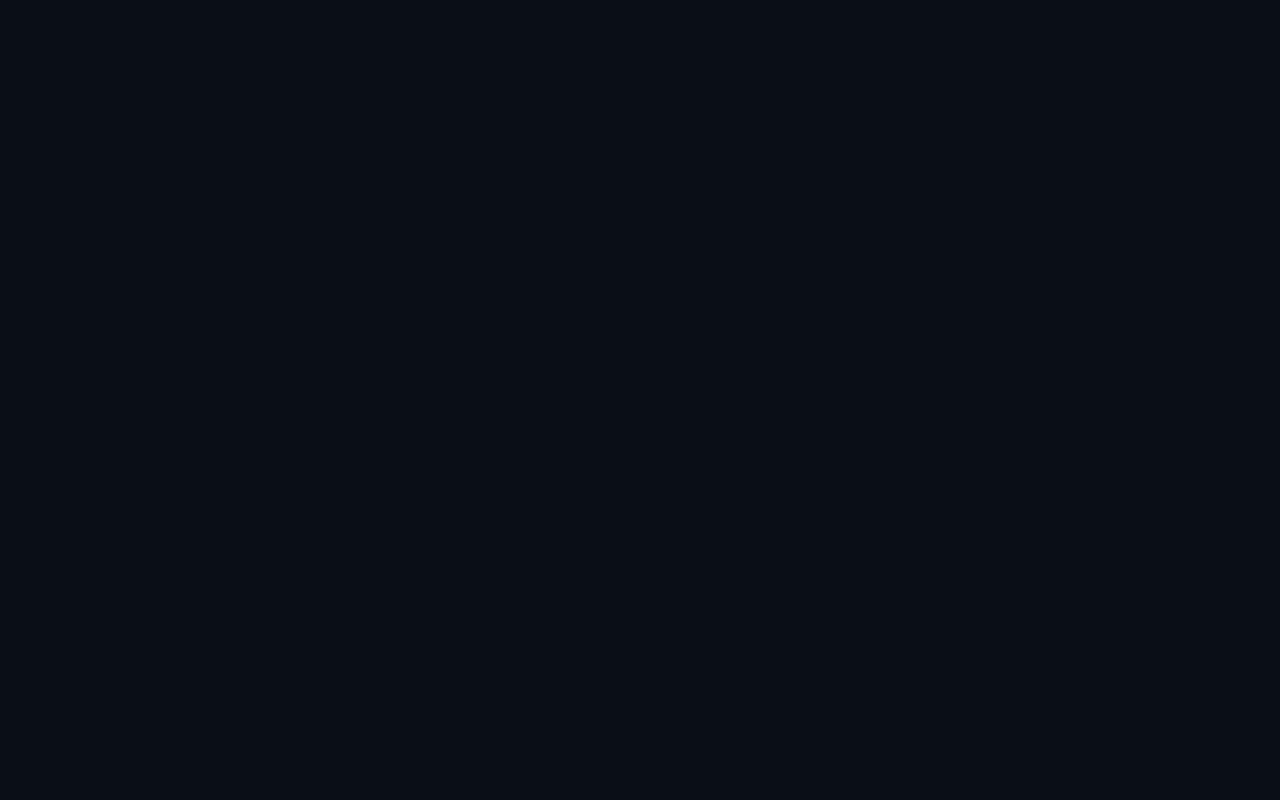
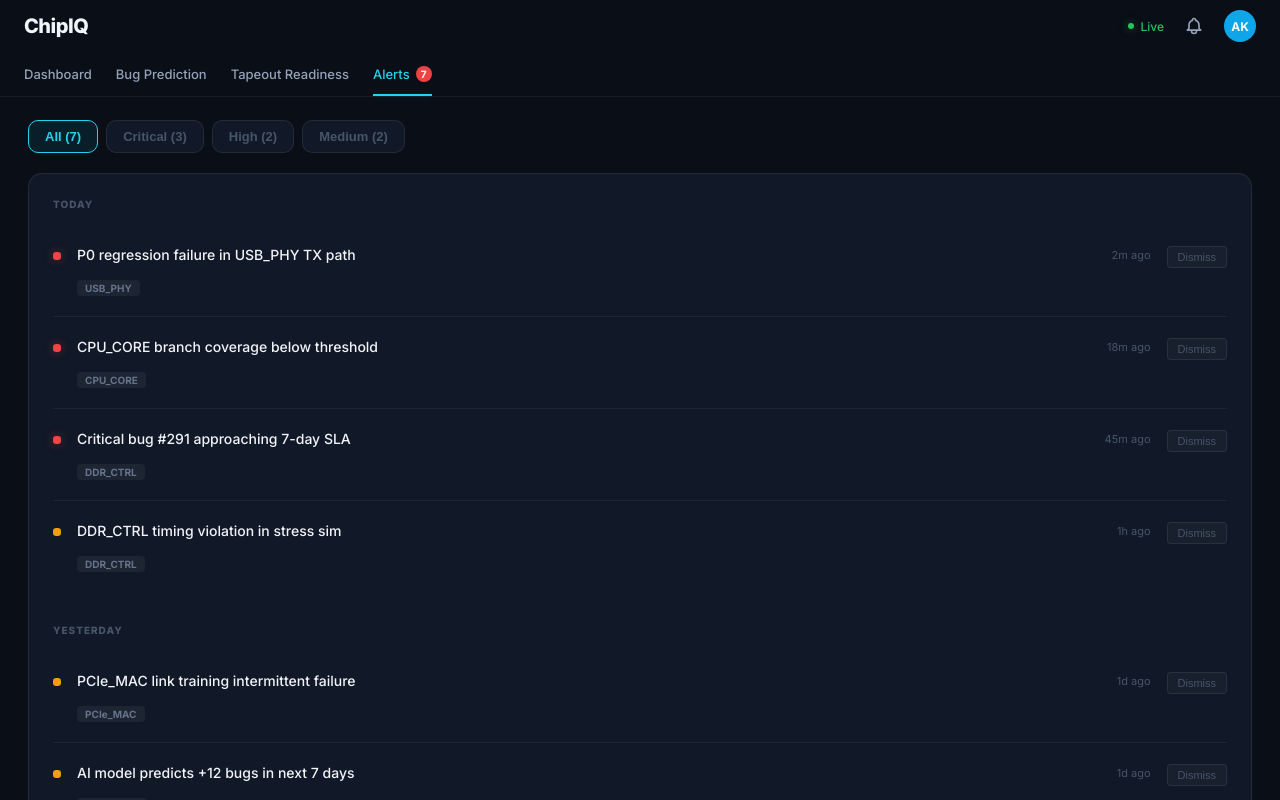
Before and after one commit to charulekha-06/ChipIQ, a React (Vite) app: page /alerts in a window 1280 px wide. Before the commit this address had no page. Built offline with nearby package versions, Linux system fonts and the light colour scheme.

Commit message:
Implement high-fidelity Alerts page with grouping and filters

```diff
--- a/src/App.jsx
+++ b/src/App.jsx
@@ -6,7 +6,7 @@ import BugPrediction from './pages/BugPrediction';
 import ModuleRiskAnalysis from './pages/ModuleRiskAnalysis';
 import TapeoutReadiness from './pages/TapeoutReadiness';
 import RootCauseAnalysis from './pages/RootCauseAnalysis';
-import Reports from './pages/Reports';
+import Alerts from './pages/Alerts';
 import Settings from './pages/Settings';
 
 export default function App() {
@@ -20,7 +20,7 @@ export default function App() {
           <Route path="/module-risk" element={<ModuleRiskAnalysis />} />
           <Route path="/tapeout-readiness" element={<TapeoutReadiness />} />
           <Route path="/root-cause" element={<RootCauseAnalysis />} />
-          <Route path="/reports" element={<Reports />} />
+          <Route path="/alerts" element={<Alerts />} />
           <Route path="/settings" element={<Settings />} />
         </Route>
       </Routes>
--- a/src/components/Sidebar.jsx
+++ b/src/components/Sidebar.jsx
@@ -6,7 +6,7 @@ const navItems = [
   { path: '/', label: 'Dashboard' },
   { path: '/bug-prediction', label: 'Bug Prediction' },
   { path: '/tapeout-readiness', label: 'Tapeout Readiness' },
-  { path: '/reports', label: 'Alerts', badge: 7 },
+  { path: '/alerts', label: 'Alerts', badge: 7 },
 ];
 
 export default function Navbar() {
--- /dev/null
+++ b/src/pages/Alerts.css
@@ -0,0 +1,136 @@
+.alerts-page {
+  display: flex;
+  flex-direction: column;
+  gap: 20px;
+}
+
+.alerts-filters {
+  display: flex;
+  gap: 8px;
+}
+
+.filter-tab {
+  background: var(--bg-card);
+  border: 1px solid var(--border-card);
+  color: var(--text-dim);
+  padding: 8px 16px;
+  border-radius: var(--radius-md);
+  font-size: 13px;
+  font-weight: 600;
+  cursor: pointer;
+  transition: all 0.2s;
+}
+
+.filter-tab.active {
+  background: rgba(6, 182, 212, 0.1);
+  border-color: var(--cyan);
+  color: var(--cyan);
+}
+
+.filter-tab:hover:not(.active) {
+  background: rgba(255, 255, 255, 0.05);
+  color: var(--text-primary);
+}
+
+.alerts-container-card {
+  background: var(--bg-card);
+  border: 1px solid var(--border-card);
+  border-radius: var(--radius-lg);
+  padding: 24px;
+}
+
+.date-group {
+  margin-bottom: 32px;
+}
+
+.date-group:last-child {
+  margin-bottom: 0;
+}
+
+.date-header {
+  font-size: 10px;
+  font-weight: 800;
+  color: #475569;
+  letter-spacing: 1px;
+  margin-bottom: 16px;
+}
+
+.alerts-list {
+  display: flex;
+  flex-direction: column;
+  gap: 1px;
+}
+
+.alert-item {
+  display: flex;
+  gap: 16px;
+  padding: 20px 0;
+  border-bottom: 1px solid rgba(255, 255, 255, 0.05);
+}
+
+.alert-item:last-child {
+  border-bottom: none;
+}
+
+.alert-dot {
+  width: 8px;
+  height: 8px;
+  border-radius: 40%;
+  margin-top: 6px;
+  flex-shrink: 0;
+}
+
+.alert-dot.red { background: #ef4444; box-shadow: 0 0 10px rgba(239, 68, 68, 0.4); }
+.alert-dot.orange { background: #f59e0b; }
+
+.alert-main {
+  flex: 1;
+}
+
+.alert-text-row {
+  display: flex;
+  justify-content: space-between;
+  align-items: flex-start;
+  margin-bottom: 8px;
+}
+
+.alert-text {
+  flex: 1;
+  font-size: 14px;
+  font-weight: 500;
+  color: var(--text-primary);
+  margin-right: 20px;
+}
+
+.alert-time {
+  font-size: 11px;
+  color: var(--text-dim);
+  margin-right: 16px;
+  margin-top: 2px;
+}
+
+.dismiss-btn {
+  background: rgba(255, 255, 255, 0.03);
+  border: 1px solid var(--border-card);
+  color: var(--text-dim);
+  padding: 4px 10px;
+  border-radius: 4px;
+  font-size: 11px;
+  cursor: pointer;
+  transition: all 0.2s;
+}
+
+.dismiss-btn:hover {
+  background: rgba(255, 255, 255, 0.1);
+  color: var(--text-primary);
+}
+
+.alert-module-tag {
+  display: inline-block;
+  font-size: 10px;
+  font-weight: 700;
+  color: var(--text-muted);
+  background: rgba(255, 255, 255, 0.05);
+  padding: 2px 8px;
+  border-radius: 4px;
+}
--- /dev/null
+++ b/src/pages/Alerts.jsx
@@ -0,0 +1,102 @@
+import React, { useState } from 'react';
+import './Alerts.css';
+
+const alertData = [
+  {
+    id: 1,
+    date: 'TODAY',
+    text: 'P0 regression failure in USB_PHY TX path',
+    module: 'USB_PHY',
+    time: '2m ago',
+    status: 'red'
+  },
+  {
+    id: 2,
+    date: 'TODAY',
+    text: 'CPU_CORE branch coverage below threshold',
+    module: 'CPU_CORE',
+    time: '18m ago',
+    status: 'red'
+  },
+  {
+    id: 3,
+    date: 'TODAY',
+    text: 'Critical bug #291 approaching 7-day SLA',
+    module: 'DDR_CTRL',
+    time: '45m ago',
+    status: 'red'
+  },
+  {
+    id: 4,
+    date: 'TODAY',
+    text: 'DDR_CTRL timing violation in stress sim',
+    module: 'DDR_CTRL',
+    time: '1h ago',
+    status: 'orange'
+  },
+  {
+    id: 5,
+    date: 'YESTERDAY',
+    text: 'PCIe_MAC link training intermittent failure',
+    module: 'PCIe_MAC',
+    time: '1d ago',
+    status: 'orange'
+  },
+  {
+    id: 6,
+    date: 'YESTERDAY',
+    text: 'AI model predicts +12 bugs in next 7 days',
+    module: 'FORECAST',
+    time: '1d ago',
+    status: 'orange'
+  }
+];
+
+export default function Alerts() {
+  const [activeFilter, setActiveFilter] = useState('All');
+  const filters = [
+    { label: 'All', count: 7 },
+    { label: 'Critical', count: 3 },
+    { label: 'High', count: 2 },
+    { label: 'Medium', count: 2 }
+  ];
+
+  return (
+    <div className="page alerts-page">
+      <div className="alerts-filters">
+        {filters.map((f) => (
+          <button
+            key={f.label}
+            className={`filter-tab ${activeFilter === f.label ? 'active' : ''}`}
+            onClick={() => setActiveFilter(f.label)}
+          >
+            {f.label} ({f.count})
+          </button>
+        ))}
+      </div>
+
+      <div className="alerts-container-card">
+        {['TODAY', 'YESTERDAY'].map(date => (
+          <div key={date} className="date-group">
+            <div className="date-header">{date}</div>
+            <div className="alerts-list">
+              {alertData.filter(a => a.date === date).map((alert) => (
+                <div key={alert.id} className="alert-item">
+                  <div className={`alert-dot ${alert.status}`}></div>
+                  <div className="alert-main">
+                    <div className="alert-text-row">
+                      <p className="alert-text">{alert.text}</p>
+                      <span className="alert-time">{alert.time}</span>
+                      <button className="dismiss-btn">Dismiss</button>
+                    </div>
+                    <div className="alert-module-tag">{alert.module}</div>
+                  </div>
+                </div>
+              ))}
+            </div>
+          </div>
+        ))}
+      </div>
+    </div>
+  );
+}
--- a/src/pages/Reports.jsx
+++ /dev/null
@@ -1,26 +0,0 @@
-import { HiOutlineDocumentReport } from 'react-icons/hi';
-import './Page.css';
-
-export default function Reports() {
-  return (
-    <div className="page">
-      <div className="page-header">
-        <h2>Reports</h2>
-        <p>Generate and view comprehensive verification reports for stakeholders.</p>
-      </div>
-      <div className="page-placeholder">
-        <div className="page-placeholder-icon red">
-          <HiOutlineDocumentReport />
-        </div>
-        <h3>Verification Reports</h3>
-        <p>Create detailed reports with charts, metrics, and actionable insights. Export to PDF, Excel, or share via a live dashboard link.</p>
-        <div className="feature-chips">
-          <span className="feature-chip">PDF Export</span>
-          <span className="feature-chip">Auto-Generate</span>
-          <span className="feature-chip">Custom Templates</span>
-          <span className="feature-chip">Scheduled Reports</span>
-        </div>
-      </div>
-    </div>
-  );
-}
```
